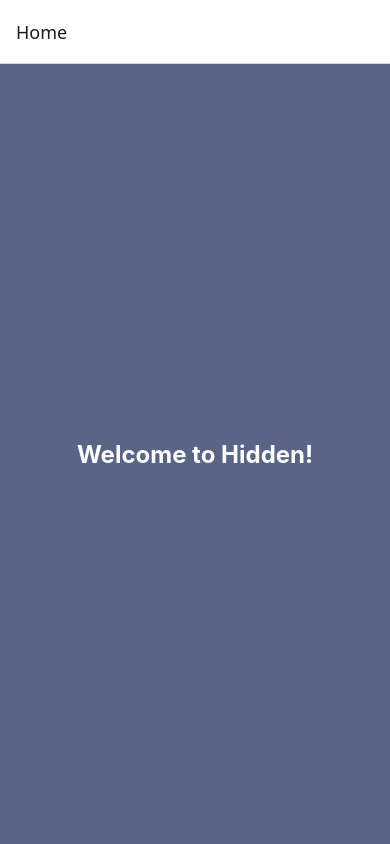
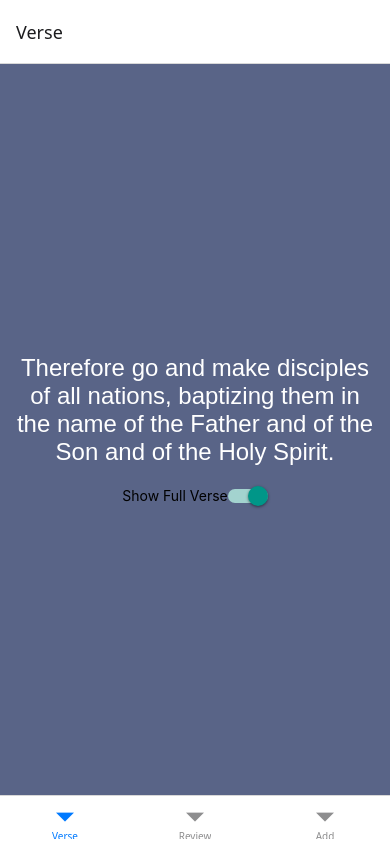
Before and after one commit to cpbaker92/HiddenApp, a React Native app: screen /Verse in a window 390 px wide. Built offline with nearby package versions, Linux system fonts and the light colour scheme.

Commit message:
Verse Page

```diff
--- a/src/navigation/AppNavigator.js
+++ b/src/navigation/AppNavigator.js
@@ -1,18 +1,19 @@
 import React from 'react';
 import { NavigationContainer } from '@react-navigation/native';
-import { createNativeStackNavigator } from '@react-navigation/native-stack';
+import { createBottomTabNavigator } from '@react-navigation/bottom-tabs';
 import HomeScreen from '../screens/HomeScreen';
 import WeeklyVerseScreen from '../screens/WeeklyVerseScreen';
 
-const Stack = createNativeStackNavigator();
+const Tab = createBottomTabNavigator();
 
 const AppNavigator = () => {
   return (
     <NavigationContainer>
-      <Stack.Navigator initialRouteName="Home">
-        <Stack.Screen name="Home" component={HomeScreen} />
-<Stack.Screen name="WeeklyVerse" component={WeeklyVerseScreen} />
-      </Stack.Navigator>
+      <Tab.Navigator initialRouteName="Verse">
+        <Tab.Screen name="Verse" component={WeeklyVerseScreen} />
+        <Tab.Screen name="Review" component={HomeScreen} />
+        <Tab.Screen name="Add" component={HomeScreen} />
+      </Tab.Navigator>
     </NavigationContainer>
   );
 };
--- a/src/screens/WeeklyVerseScreen.js
+++ b/src/screens/WeeklyVerseScreen.js
@@ -4,8 +4,8 @@ import { View, Text, Switch, StyleSheet } from 'react-native';
 const WeeklyVerseScreen = () => {
   const [showFullVerse, setShowFullVerse] = useState(true);
 
-  const verse = "The grace of our Lord Jesus Christ be with you all. Amen.";
-  const firstLetterOnly = "TGOLJCBWYAA.";
+  const verse = "Therefore go and make disciples of all nations, baptizing them in the name of the Father and of the Son and of the Holy Spirit.";
+  const firstLetterOnly = "TGAMDOANBTITNOTFSAHS.";
 
   return (
     <View style={styles.container}>
@@ -29,11 +29,14 @@ const styles = StyleSheet.create({
     justifyContent: 'center',
     alignItems: 'center',
     padding: 16,
+    backgroundColor: '#596487',
   },
   verseText: {
     fontSize: 24,
     textAlign: 'center',
     marginBottom: 20,
+    fontFamily: 'Neue Haas Grotesk Display, sans-serif',
+    color: '#FFFFFF',
   },
   toggleContainer: {
     flexDirection: 'row',
```
Also changed, not shown: 2 other files (tests, documents, lock files or other folders).
